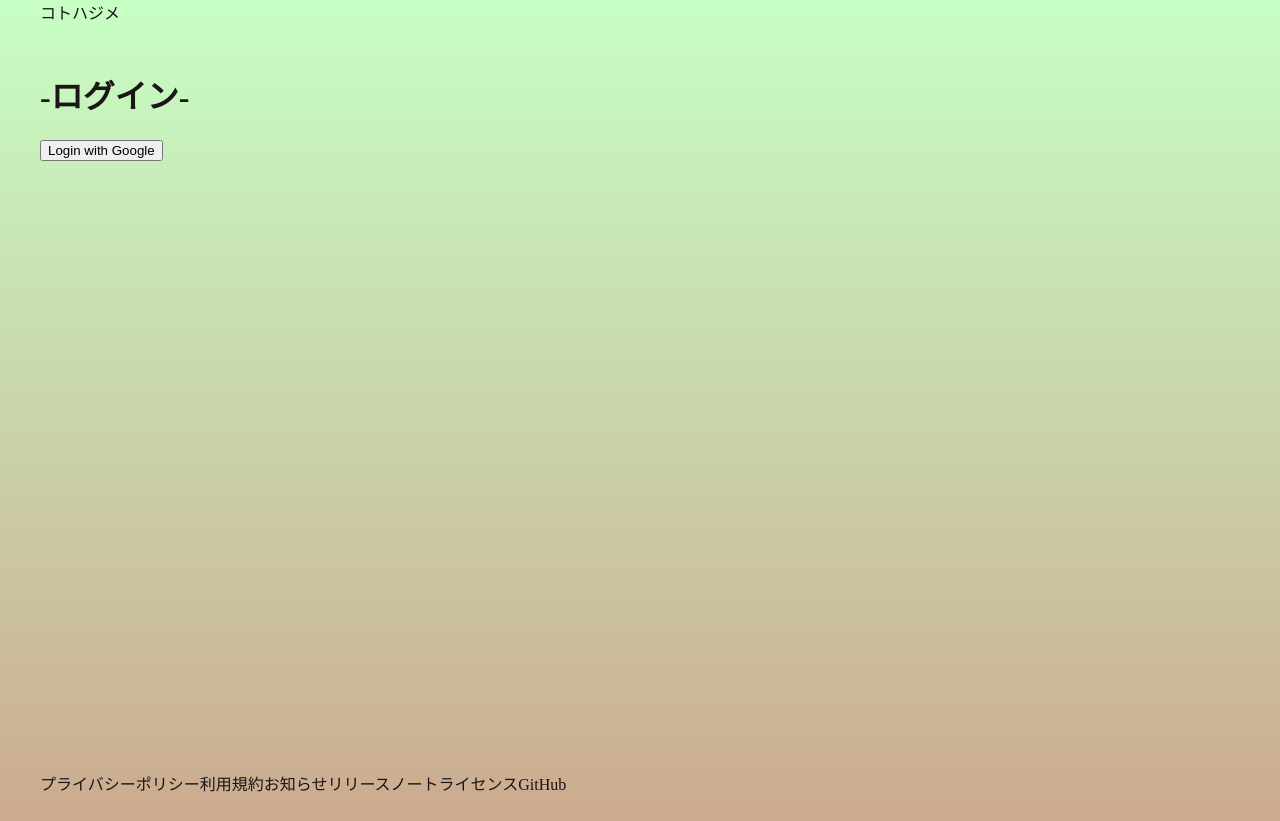
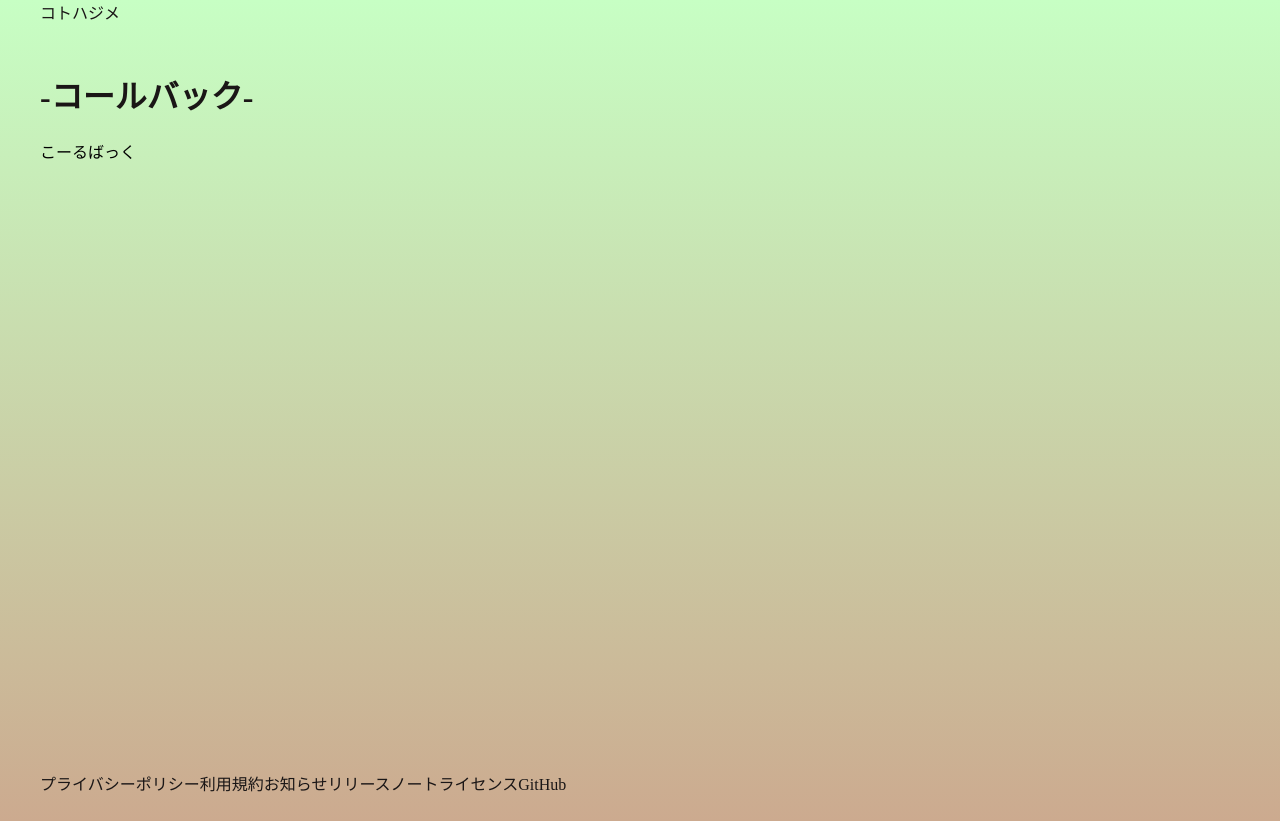
Before and after one commit to Usuyuki/front.kotohazi.me, a Next.js app: page /callback in a window 1280 px wide. Built offline with nearby package versions, Linux system fonts and the light colour scheme; a web font is replaced by a local one.

Commit message:
wip この実装ではセキュリティリスクあるが、動くことには動いた

```diff
--- a/package.json
+++ b/package.json
@@ -14,6 +14,7 @@
   "dependencies": {
     "axios": "^0.26.1",
     "next": "12.1.5",
+    "nookies": "^2.5.2",
     "react": "18.0.0",
     "react-dom": "18.0.0"
   },
--- a/src/pages/callback.tsx
+++ b/src/pages/callback.tsx
@@ -12,17 +12,13 @@ const handleSocialLoginRequest = async (provider: string) => {
 const callback: NextPage = () => {
   return (
     <div>
-      <Layout titlePrefix='ログイン' pageTitle='ログイン' bgColorClass='bg-low' description='コトハジメのログイン'>
-        <div className='border-2 border-k_4 border-dashed'>
-          <button
-            type='submit'
-            onClick={() => {
-              handleSocialLoginRequest('google');
-            }}
-          >
-            Login with Google
-          </button>
-        </div>
+      <Layout
+        titlePrefix='コールバック'
+        pageTitle='コールバック'
+        bgColorClass='bg-low'
+        description='コトハジメのログイン'
+      >
+        <div className='border-2 border-k_4 border-dashed'>こーるばっく</div>
       </Layout>
     </div>
   );
```
Also changed, not shown: src/pages/home.tsx (+2 -11 lines), 1 other file (tests, documents, lock files or other folders).
